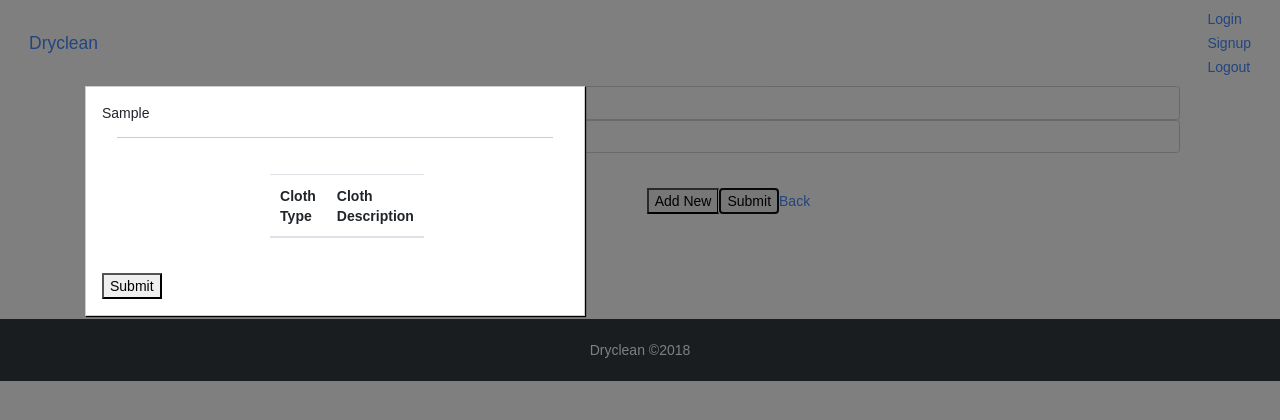
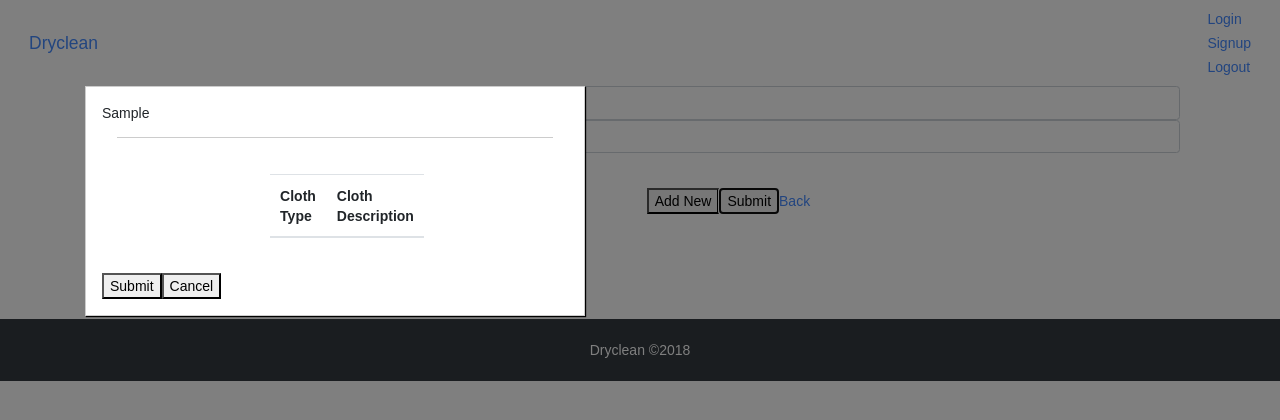
Before and after one commit to digbijaya/ProjectDryClean, a React app in the folder client/: page /orderreceive in a window 1280 px wide. Both pictures are taken after typing "Sample", "Sample" into the empty fields and a click on the button "Submit". Shown: the top 420 px of the page. Built offline with nearby package versions, Linux system fonts and the light colour scheme.

Commit message:
added cancel button

```diff
--- a/client/src/components/orders/Receive.js
+++ b/client/src/components/orders/Receive.js
@@ -29,6 +29,7 @@ class Receive extends Component {
     this.addClothToOrder = this.addClothToOrder.bind(this);
     this.removeClothFromOrder = this.removeClothFromOrder.bind(this);
     this.updateValue = this.updateValue.bind(this);
+    this.onConfirmationCancel = this.onConfirmationCancel.bind(this);
   }
 
   componentWillReceiveProps(nextProps) {
@@ -94,6 +95,10 @@ class Receive extends Component {
     this.props.receiveorder(newEntry, this.props.history);
     console.log("COMMITTING SATTE", this.props.orderReceive.committing);
   }
+
+  onConfirmationCancel() {
+    this.setState({ orderConfirmation: false });
+  }
   render() {
     const { errors } = this.state;
 
@@ -105,6 +110,7 @@ class Receive extends Component {
           orders={this.state.order}
           user={this.state.user}
           submit={this.onSubmit}
+          cancelConfirmation={this.onConfirmationCancel}
         />
         <div className="container">
           <input
--- a/client/src/components/orders/Receive/ConfirmationModal/Confirmation.js
+++ b/client/src/components/orders/Receive/ConfirmationModal/Confirmation.js
@@ -17,6 +17,7 @@ const confirmation = props => {
       >
         <Clothelist clothes={props.orders} user={props.user} />
         <button onClick={props.submit}>Submit</button>
+        <button onClick={props.cancelConfirmation}>Cancel</button>
       </div>
     </Tux>
   );
```
